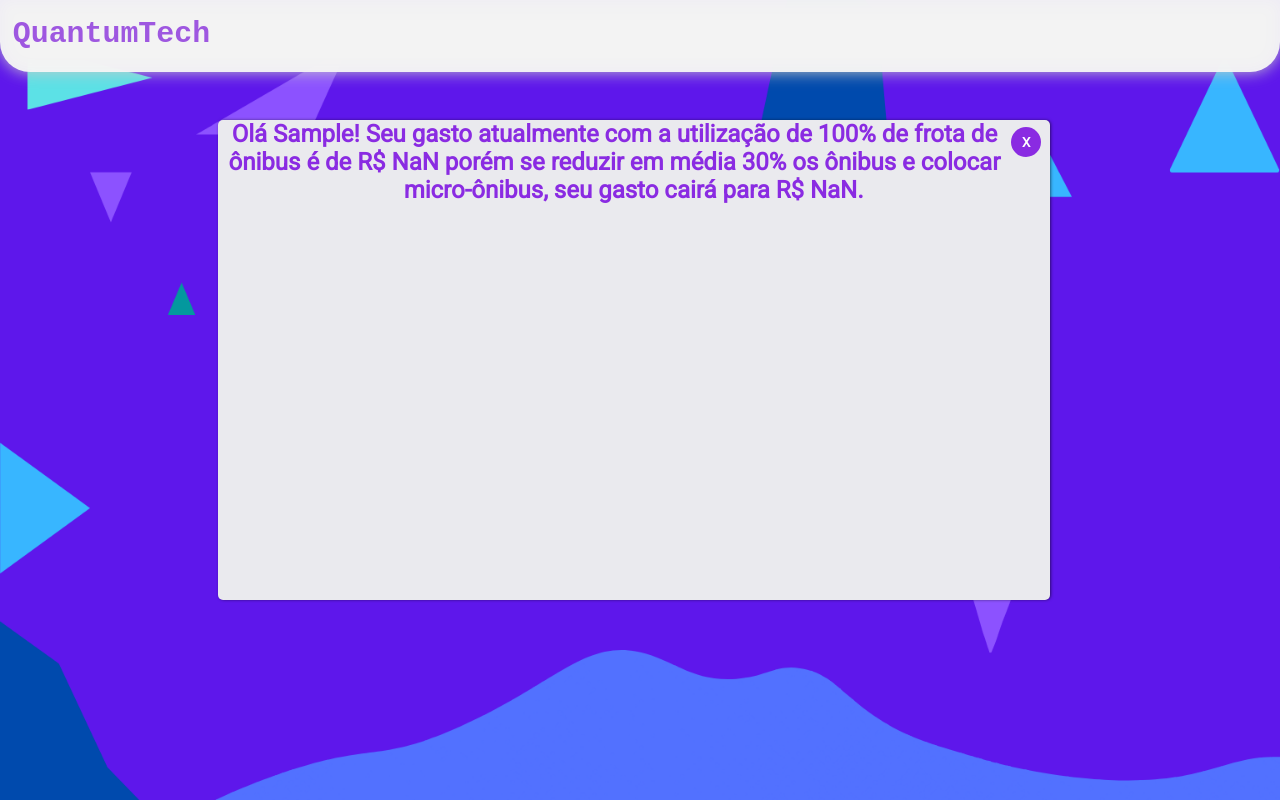
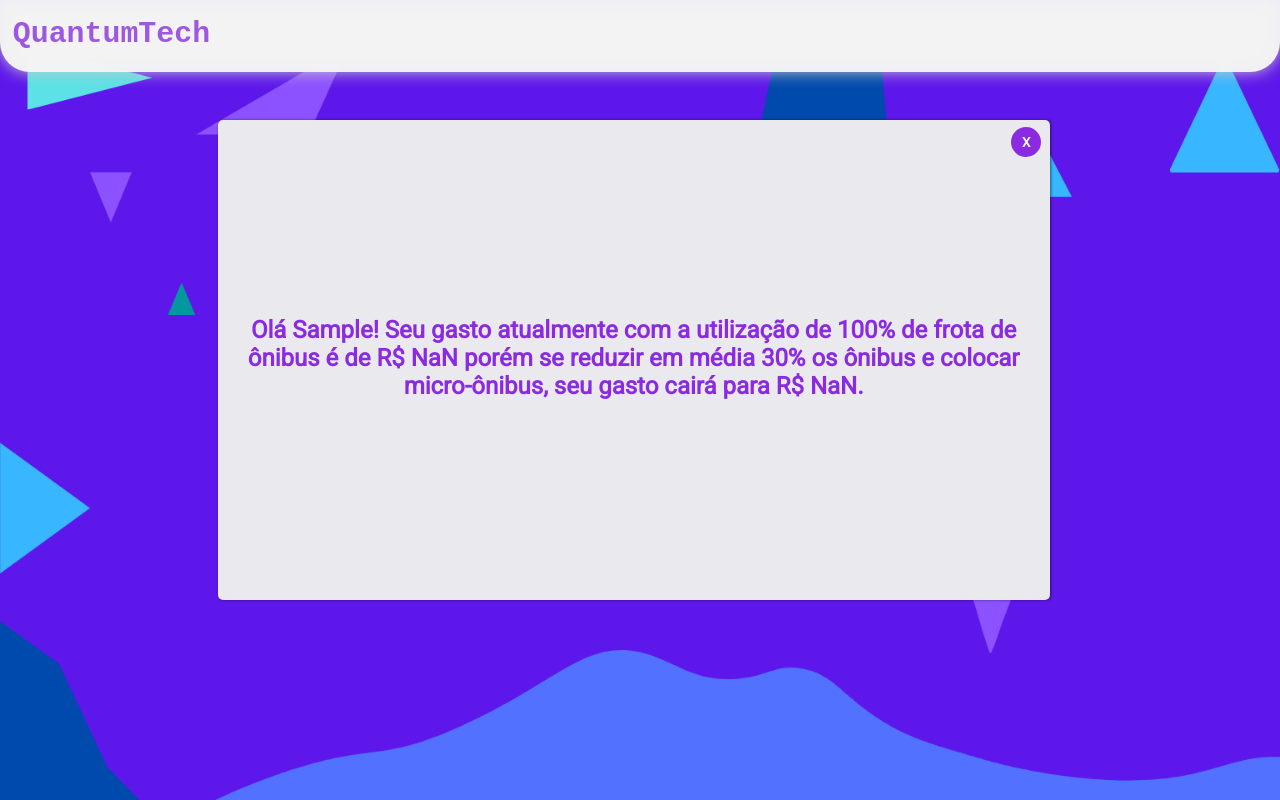
Before and after one commit to QuantumTech-ADS/Calculadora-Financeira-Quantum-Tech, a plain HTML site: page index.html in a window 1280 px wide. Both pictures are taken after typing "Sample", "Sample", "Sample" into the empty fields and a click on the button "Calcular". Drawn offline with Linux system fonts and the light colour scheme.

Commit message:
Update index.html

```diff
--- a/index.html
+++ b/index.html
@@ -224,7 +224,7 @@
 
 
 
-            resultadoDiv.innerHTML = `Olá ${nome_empresa}! Seu gasto atualmente com a utilização de 100% de frota de ônibus é de ${custo_geral_mensal_onibus.toLocaleString('pt-BR', { style: 'currency', currency: 'BRL' })} porém se reduzir em média 30% os ônibus e colocar micro-ônibus, seu gasto cairá para ${reducao_valor.toLocaleString('pt-BR', { style: 'currency', currency: 'BRL' })}.`
+            resultadoDiv.innerHTML = `<br><br><br><br><br><br><br>Olá ${nome_empresa}! Seu gasto atualmente com a utilização de 100% de frota de ônibus é de ${custo_geral_mensal_onibus.toLocaleString('pt-BR', { style: 'currency', currency: 'BRL' })} porém se reduzir em média 30% os ônibus e colocar micro-ônibus, seu gasto cairá para ${reducao_valor.toLocaleString('pt-BR', { style: 'currency', currency: 'BRL' })}.`
         }
 
 
```
